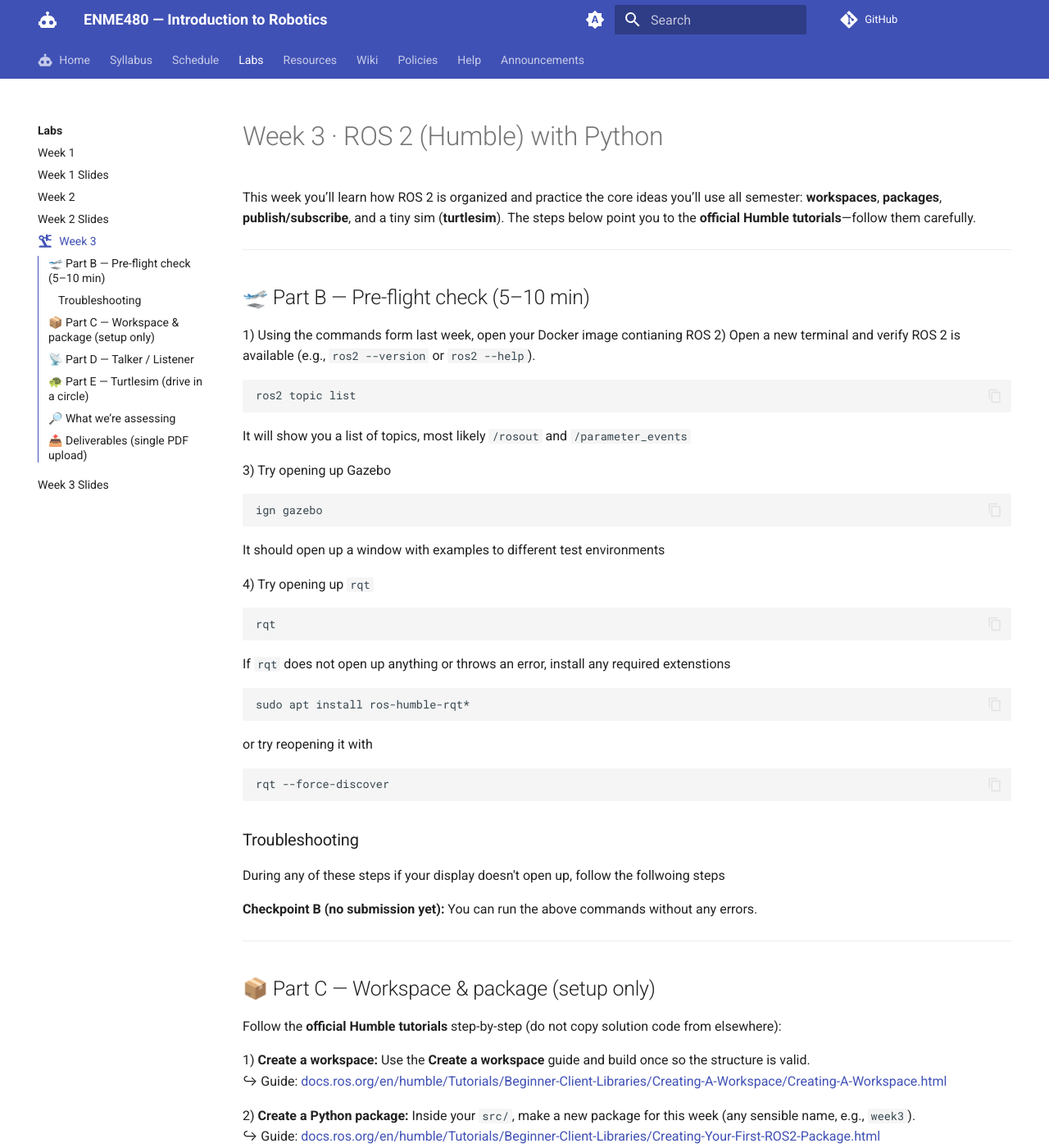
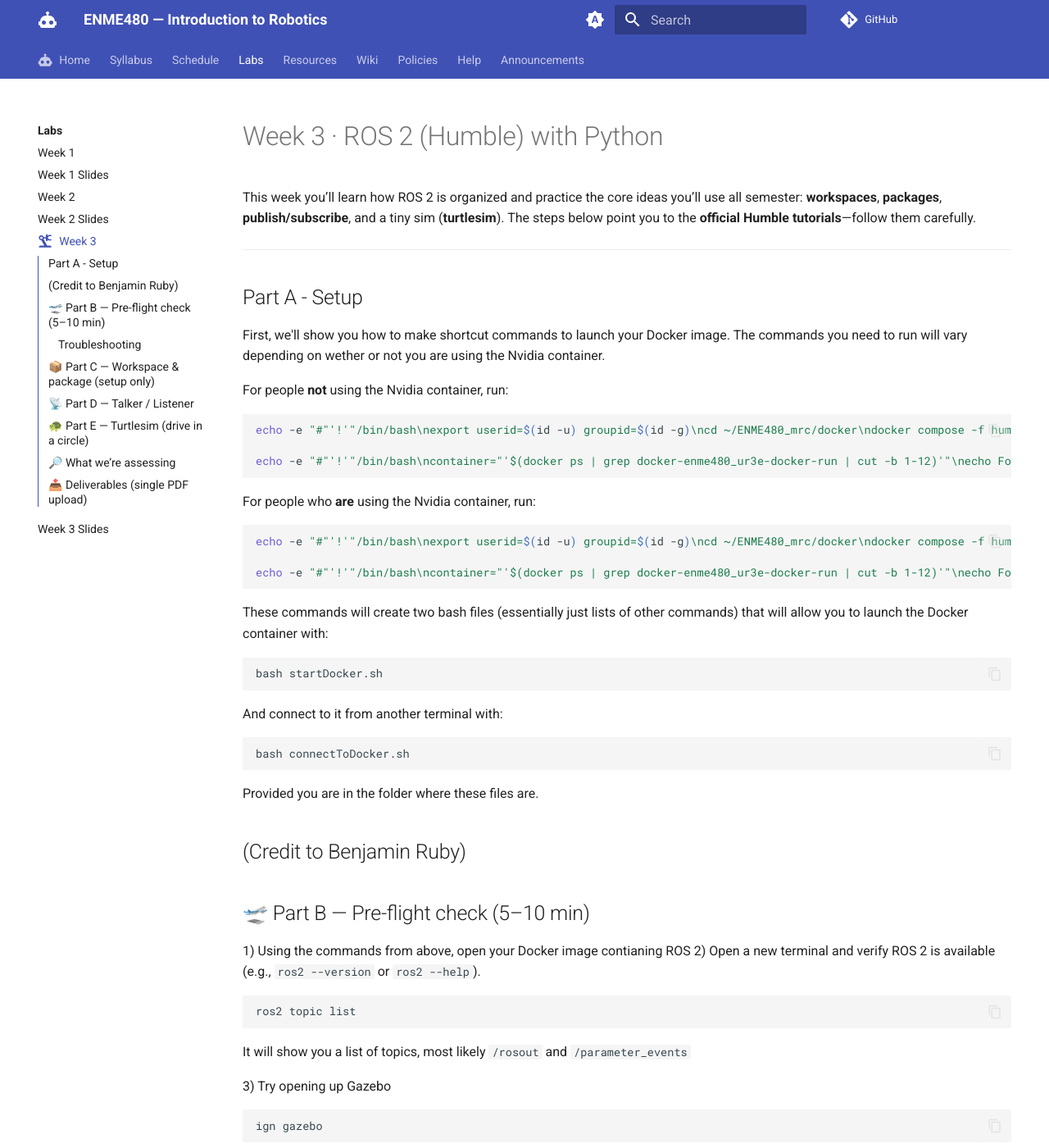
Before and after one commit to ENME480/enme480.github.io, an MkDocs documentation site: the page built from docs/labs/week-03.md, in a window 1280 px wide and 1400 px high. Shown: the whole window at 82% size. Built offline with MkDocs 1.6.1 and Material for MkDocs 9.7.7, drawn with Linux system fonts in a browser that asks for light colours; plug-ins that fetch from the network failed and are left out; comment, search, counter and statistics services are not loaded; the version menu is left out.

Commit message:
add bash scripts

````diff
--- a/docs/labs/week-03.md
+++ b/docs/labs/week-03.md
@@ -10,10 +10,43 @@ This week you’ll learn how ROS 2 is organized and practice the core ideas you
 
 ---
 
+## Part A - Setup
+
+First, we'll show you how to make shortcut commands to launch your Docker image. The commands you need to run will vary depending on wether or not you are using the Nvidia container.
+
+For people **not** using the Nvidia container, run:
+```bash
+echo -e "#"'!'"/bin/bash\nexport userid=$(id -u) groupid=$(id -g)\ncd ~/ENME480_mrc/docker\ndocker compose -f humble-enme480_ur3e-compose.yml run --rm enme480_ur3e-docker" > startDocker.sh
+
+echo -e "#"'!'"/bin/bash\ncontainer="'$(docker ps | grep docker-enme480_ur3e-docker-run | cut -b 1-12)'"\necho Found running container "'$container'". Connecting...\ndocker exec -ti "'$container'" bash" > connectToDocker.sh
+```
+
+For people who **are** using the Nvidia container, run:
+```bash
+echo -e "#"'!'"/bin/bash\nexport userid=$(id -u) groupid=$(id -g)\ncd ~/ENME480_mrc/docker\ndocker compose -f humble-enme480_ur3e-nvidia-compose.yml run --rm enme480_ur3e-docker" > startDocker.sh
+
+echo -e "#"'!'"/bin/bash\ncontainer="'$(docker ps | grep docker-enme480_ur3e-docker-run | cut -b 1-12)'"\necho Found running container "'$container'". Connecting...\ndocker exec -ti "'$container'" bash" > connectToDocker.sh
+```
+
+These commands will create two bash files (essentially just lists of other commands) that will allow you to launch the Docker container with:
+```bash
+bash startDocker.sh
+```
+
+And connect to it from another terminal with:
+```bash
+bash connectToDocker.sh
+```
+Provided you are in the folder where these files are.
+
+
+(Credit to Benjamin Ruby)
+---
+
 ## 🛫 Part B — Pre-flight check (5–10 min)
 
 <!-- 1) Create a folder for this course (e.g., `~/enme480_ws`) to keep things tidy. -->
-1) Using the commands form last week, open your Docker image contianing ROS
+1) Using the commands from above, open your Docker image contianing ROS
 2) Open a new terminal and verify ROS 2 is available (e.g., `ros2 --version` or `ros2 --help`).
 ```bash
 ros2 topic list
````
